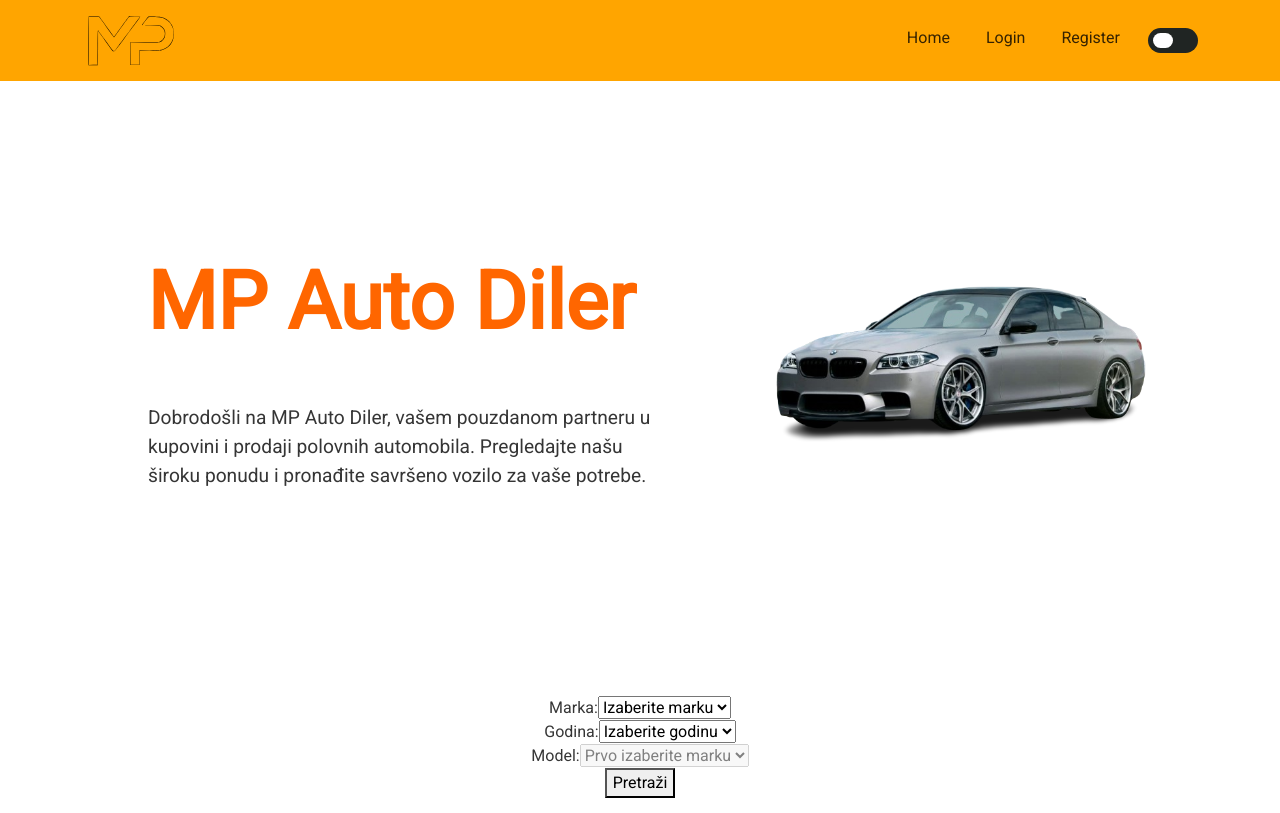
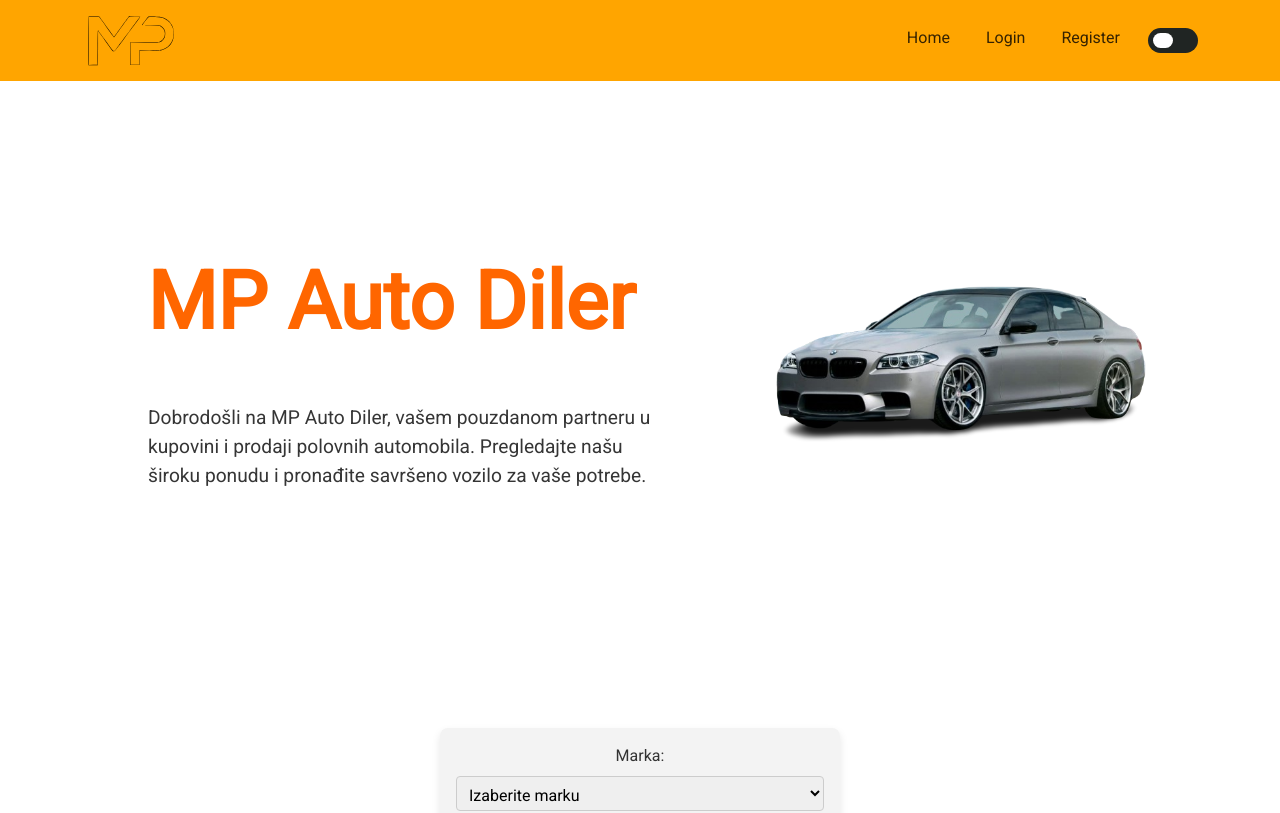
Before and after one commit to popovicmarko/MPAutoDiler, a React (Create React App) app in the folder frontend/: page / in a window 1280 px wide. Shown: the top 813 px of the page. Built offline with nearby package versions, Linux system fonts and the light colour scheme.

Commit message:
css dropdpwn meni  finish

```diff
--- a/frontend/src/components/Home/home.css
+++ b/frontend/src/components/Home/home.css
@@ -203,3 +203,52 @@
 .icon-colour {
   color: var(--clr-primary) !important;
 }
+
+.car-selection-form {
+  max-width: 400px;
+  margin: 2rem auto;
+  padding: 1rem;
+  background: #f3f3f3;
+  border-radius: 8px;
+  box-shadow: 0 4px 8px rgba(0, 0, 0, 0.1);
+}
+
+.form-group {
+  margin-bottom: 1rem;
+}
+
+label {
+  display: block;
+  margin-bottom: 0.5rem;
+}
+
+select {
+  width: 100%;
+  padding: 8px;
+  border: 1px solid #ccc;
+  border-radius: 4px;
+  height: 35px;
+}
+
+.search-button {
+  display: block;
+  width: 100%;
+  padding: 10px;
+  border: none;
+  border-radius: 4px;
+  background-color: #ff4500;
+  color: white;
+  font-size: 16px;
+  cursor: pointer;
+  box-sizing: border-box;
+}
+
+.search-button:hover {
+  background-color: #e33e00;
+}
+
+/* Ovo je samo da spriječimo browser da doda vlastiti stil na fokus elementa */
+select:focus,
+.search-button:focus {
+  outline: none;
+}
```
